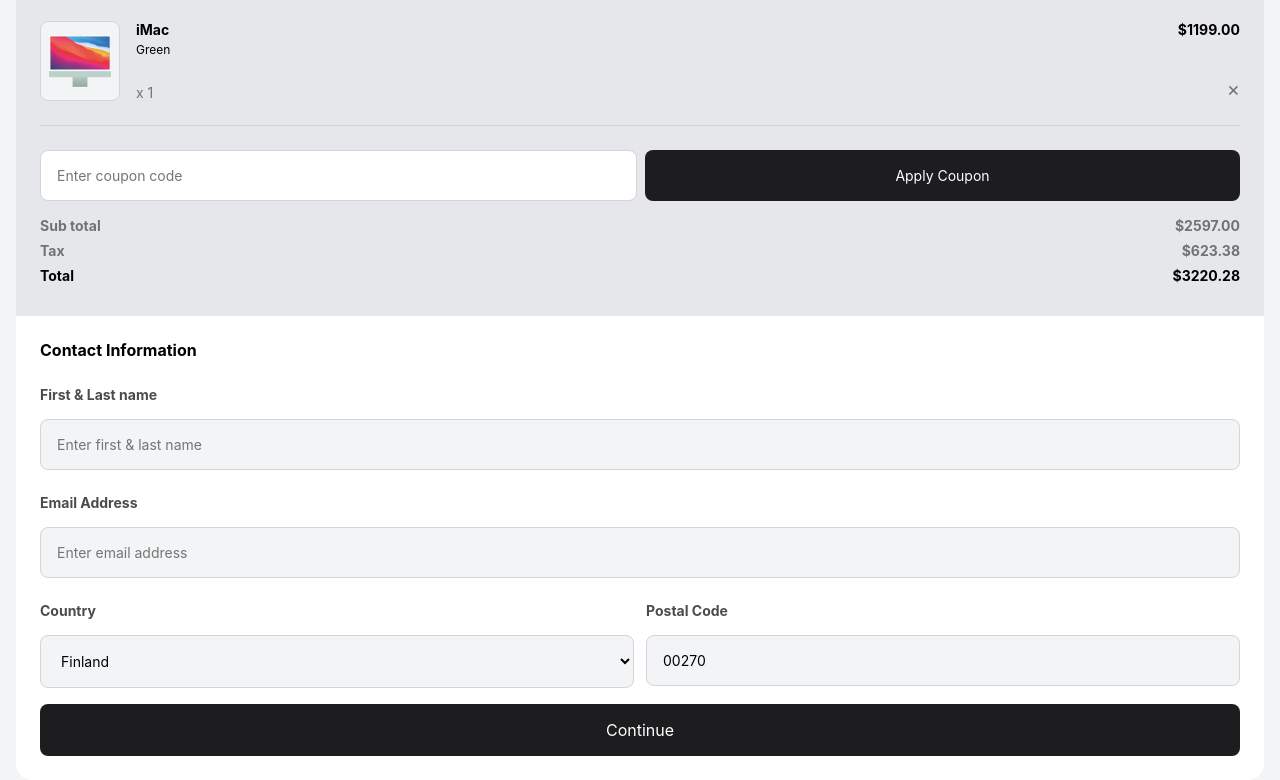
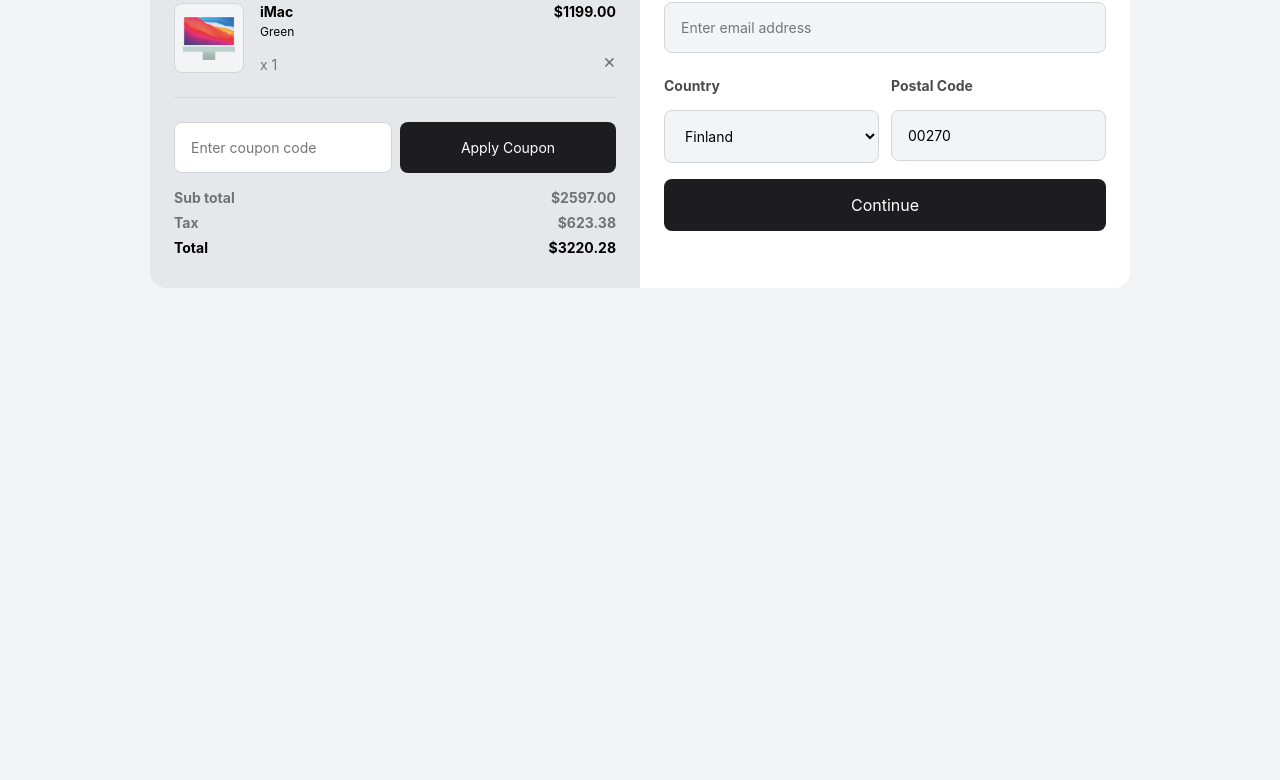
Before and after one commit to osman-beni/device-shop-checkout, a plain HTML site: page index.html in a window 1280 px wide. Shown: the part 328-1108 px from the top of the page. After the commit the page ends 800 px from the top, so only its background shows below. Drawn offline with Linux system fonts and the light colour scheme.

Commit message:
Made it responsive

```diff
--- a/style.css
+++ b/style.css
@@ -24,7 +24,7 @@
   svg,
   canvas {
     display: block;
-    max-width: 100%;
+    width: 100%;
     height: auto;
   }
 }
@@ -48,6 +48,7 @@
 
   .container {
     position: relative;
+    padding-inline: 1rem;
   }
 
   .banner-img {
@@ -84,10 +85,22 @@
     margin-inline: 16px;
     border-radius: 16px;
     overflow: hidden;
+    display: flex;
+    flex-direction: column;
+    max-width: 570px;
+    margin-inline: auto;
+  }
+
+  @media (width >= 848px) {
+    .card {
+      max-width: 980px;
+      flex-direction: row;
+    }
   }
 
   .card > * {
     padding: 24px;
+    flex: 1;
   }
 
   .card__img-container {
@@ -103,7 +116,7 @@
 
   @media (min-width: 1024px) {
     .card__img-container {
-      width: 80px;
+      width: 70px;
     }
   }
 
```
